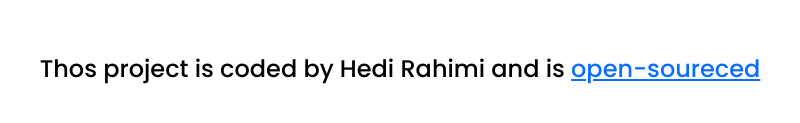
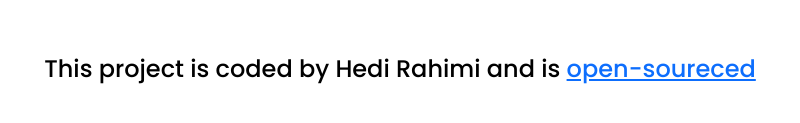
Before and after one commit to hedoshro/portfolio-responsive-project, a plain HTML site: page contact-me.html in a window 1280 px wide. Shown: the part 653-776 px from the top of the page, 240-1040 px from the left. Drawn offline with nearby package versions, Linux system fonts and the light colour scheme.

Commit message:
fixed html context

```diff
--- a/contact-me.html
+++ b/contact-me.html
@@ -117,7 +117,7 @@
           ></a>
         </div>
         <p class="text-center mt-5">
-          Thos project is coded by Hedi Rahimi and is
+          This project is coded by Hedi Rahimi and is
           <a
             href="https://github.com/hedoshro/portfolio-responsive-project"
             target="_blank"
```
